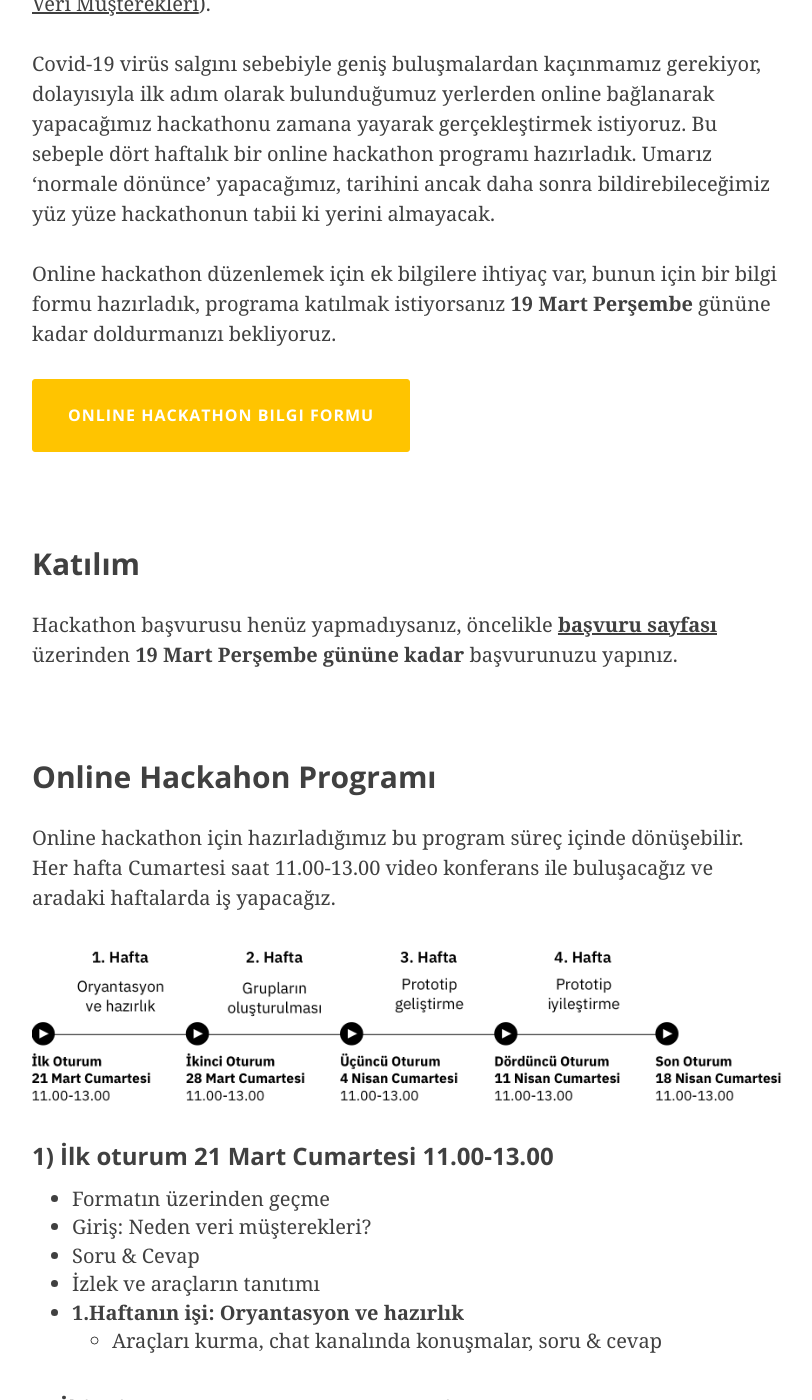
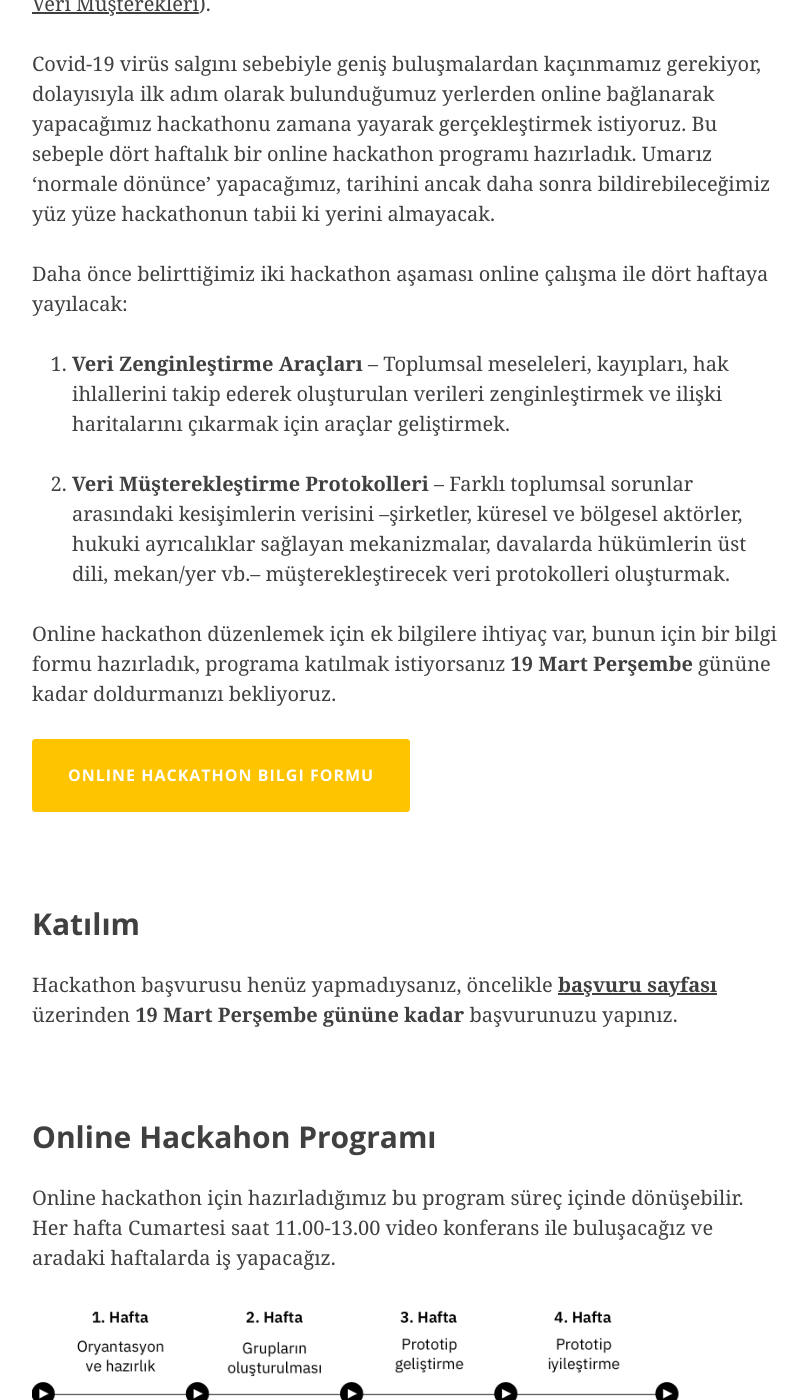
Before and after one commit to graphcommons/hackathons, a Jekyll site: the page built from _posts/2020-03-16-veri-musterekleri-online.md, in a window 1280 px wide and 1400 px high, scrolled down 1157 px. Shown: the whole window, without its empty margins (233-1045 px from the left). Built offline with Jekyll 4.4.1, drawn with Linux system fonts in a browser that asks for light colours; nearby versions of some CDN libraries; some of the changed text lies outside the part shown.

Commit message:
online hackathon page updated

```diff
--- a/_posts/2020-03-16-veri-musterekleri-online.md
+++ b/_posts/2020-03-16-veri-musterekleri-online.md
@@ -23,6 +23,12 @@ place: "Online Hackathon"
 Kısa zaman içinde her toplumsal meseleye dair ilgi ve bilgi seviyesi yüksek başvurular aldık. Salgın hastalık yüzünden doğan olağanüstü durumun da bu tip veri-yazılım-öngörü-politika adımlarına ihtiyacı olduğunu iyi bilerek, bu enerjiyi hiç dağıtmayalım istiyoruz. Bu durum aynı zamanda veri müşterekleri üzerine bir topluluk oluşturmamıza imkan sağlayabilir (bakınız: [Veri Müşterekleri](https://beyond.istanbul/hak-savunucular%C4%B1-i%CC%87%C3%A7in-hangi-sorunlar%C4%B1-takip-edece%C4%9Fini-se%C3%A7mek-g%C3%BC%C3%A7l%C3%BC-bir-siyasi-eylem-bi%C3%A7imi-c8aba2cd765){:target='_blank'}).
 
 Covid-19 virüs salgını sebebiyle geniş buluşmalardan kaçınmamız gerekiyor, dolayısıyla ilk adım olarak bulunduğumuz yerlerden online bağlanarak yapacağımız hackathonu zamana yayarak gerçekleştirmek istiyoruz. Bu sebeple dört haftalık bir online hackathon programı hazırladık. Umarız ‘normale dönünce’ yapacağımız, tarihini ancak daha sonra bildirebileceğimiz yüz yüze hackathonun tabii ki yerini almayacak.
+
+Daha önce belirttiğimiz iki hackathon aşaması online çalışma ile dört haftaya yayılacak:
+
+1. <strong>Veri Zenginleştirme Araçları</strong> – Toplumsal meseleleri, kayıpları, hak ihlallerini takip ederek oluşturulan verileri zenginleştirmek ve ilişki haritalarını çıkarmak için araçlar geliştirmek.
+
+2. <strong>Veri Müşterekleştirme Protokolleri</strong> – Farklı toplumsal sorunlar arasındaki kesişimlerin verisini --şirketler, küresel ve bölgesel aktörler, hukuki ayrıcalıklar sağlayan mekanizmalar, davalarda hükümlerin üst dili, mekan/yer vb.-- müşterekleştirecek veri protokolleri oluşturmak.
 
 Online hackathon düzenlemek için ek bilgilere ihtiyaç var, bunun için bir bilgi formu hazırladık, programa katılmak istiyorsanız **19 Mart Perşembe** gününe kadar doldurmanızı bekliyoruz.
 
@@ -64,12 +70,12 @@ Online hackathon için hazırladığımız bu program süreç içinde dönüşeb
     - Veriye nasıl sorular sorabiliriz?
     - Eylem kılavuzları çıkarmak için nasıl sosyo-mekansal gösterge-haritaları oluşturabiliriz?
 - **2.Haftanın işi: Grupların oluşturulması**
-    - Verinin/alanın uzmanları ve tekniğin uzmanlarının gruplarda buluşması
+    - Verinin/alanın uzmanları ve tekniğin uzmanlarının gruplarda buluşması ve grubun spesifik çalışma konularını, veri setlerini, ve geliştirilecek aracı belirlemesi
 
 ### 3) Üçüncü oturum 4 Nisan Cumartesi 11.00-13.00
 - Çalışma gruplarının sunumu
-    - Grubun seçtiği konuların ve verilerin tanıtımı ve yapılacakların anlatımı
-    - Her bir veri seti için araçlara dair fikirlerin tartışılması
+    - Grubun belirlediği konuları, veri setlerini, ve geliştereceği aracı anlatımı
+    - Her grup sunumu sonrası geri bildirim
 - **3.Haftanın işi: Prototip geliştirme**
     - İlk prototiplerin Github’a ve Graph Commons’a girilmesi, chat kanalında paylaşımı, geri bildirimler
 
```
